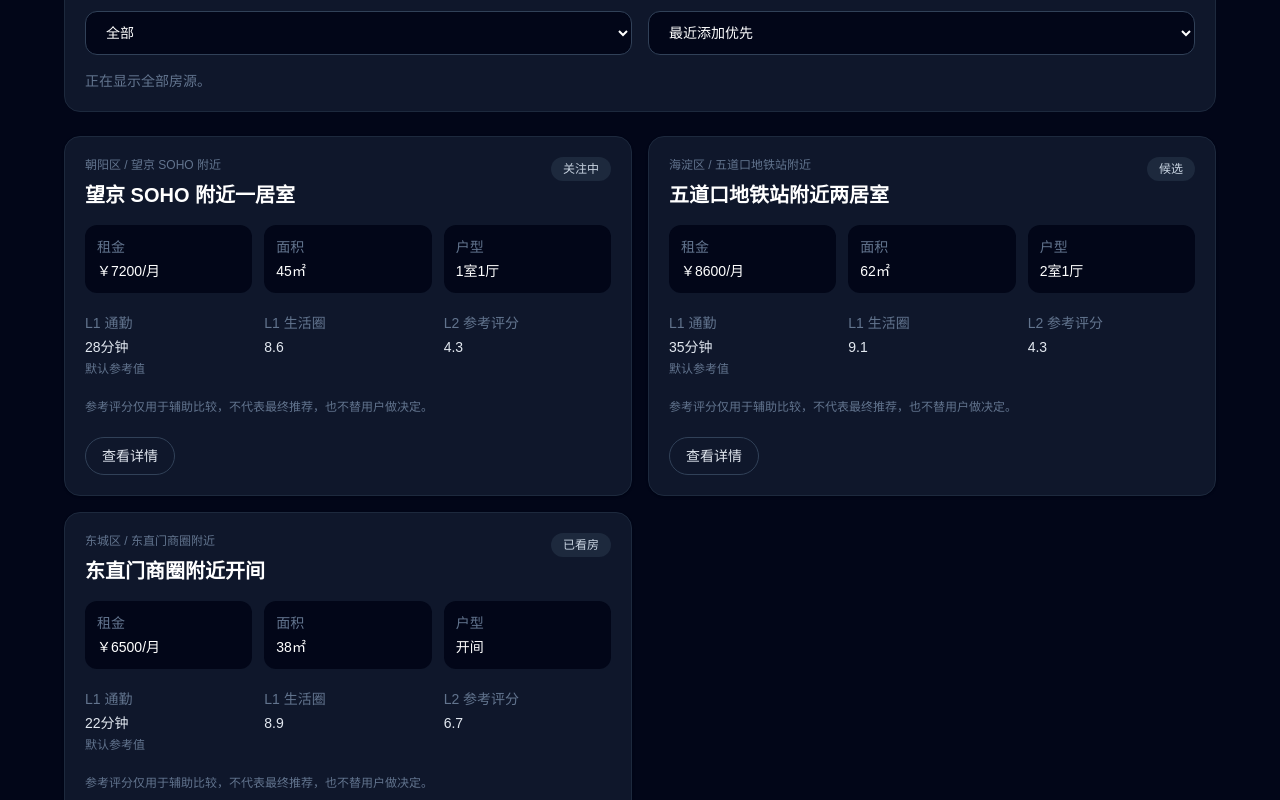
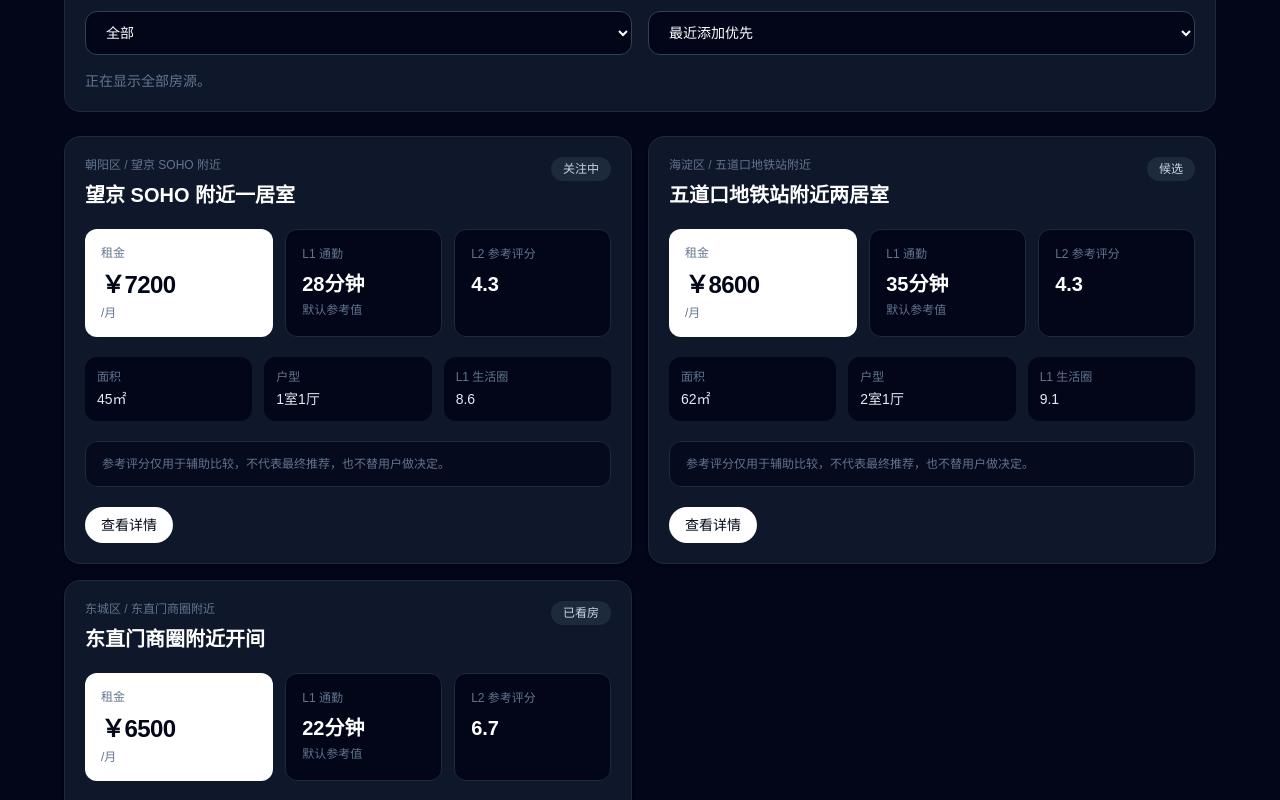
Before and after one commit to Qiu-Jiajun/HouseFolio, a Next.js app: page /portfolio in a window 1280 px wide. Shown: the part 580-1380 px from the top of the page. Built offline with nearby package versions, Linux system fonts and the light colour scheme.

Commit message:
style: polish listing card hierarchy

```diff
--- a/src/components/listing-card.tsx
+++ b/src/components/listing-card.tsx
@@ -27,48 +27,43 @@ function getCommuteSourceText(source: Listing["commuteSource"]): string | null {
 
 export function ListingCard({ listing }: ListingCardProps) {
   const commuteSourceText = getCommuteSourceText(listing.commuteSource);
+
   return (
-    <article className="rounded-2xl border border-slate-800 bg-slate-900 p-5 shadow-sm">
-      <div className="mb-4 flex items-start justify-between gap-4">
+    <article className="rounded-2xl border border-slate-800 bg-slate-900 p-5 shadow-sm transition-colors hover:border-slate-700">
+      <div className="mb-5 flex items-start justify-between gap-4">
         <div>
           <p className="mb-2 text-xs text-slate-500">
             {listing.district} / {listing.addressHint}
           </p>
-          <h2 className="text-xl font-semibold text-white">{listing.title}</h2>
+          <h2 className="text-xl font-semibold leading-7 text-white">
+            {listing.title}
+          </h2>
         </div>
 
-        <span className="rounded-full bg-slate-800 px-3 py-1 text-xs text-slate-300">
+        <span className="shrink-0 rounded-full bg-slate-800 px-3 py-1 text-xs text-slate-300">
           {statusText[listing.status]}
         </span>
       </div>
 
-      <div className="mb-5 grid grid-cols-3 gap-3 text-sm">
-        <div className="rounded-xl bg-slate-950 p-3">
-          <p className="text-slate-500">{zhCN.listingCard.fields.rent}</p>
-          <p className="mt-1 font-medium text-white">
+      <div className="mb-5 grid gap-3 md:grid-cols-[1.2fr_1fr_1fr]">
+        <div className="rounded-xl bg-white p-4 text-slate-950">
+          <p className="text-xs font-medium text-slate-500">
+            {zhCN.listingCard.fields.rent}
+          </p>
+          <p className="mt-2 text-2xl font-semibold tracking-tight">
             {zhCN.common.currencyCny}
-            {listing.rent}/{zhCN.common.month}
+            {listing.rent}
+          </p>
+          <p className="mt-1 text-xs text-slate-500">
+            /{zhCN.common.month}
           </p>
         </div>
 
-        <div className="rounded-xl bg-slate-950 p-3">
-          <p className="text-slate-500">{zhCN.listingCard.fields.area}</p>
-          <p className="mt-1 font-medium text-white">
-            {listing.area}
-            {zhCN.common.sqm}
+        <div className="rounded-xl border border-slate-800 bg-slate-950 p-4">
+          <p className="text-xs text-slate-500">
+            {zhCN.listingCard.fields.commute}
           </p>
-        </div>
-
-        <div className="rounded-xl bg-slate-950 p-3">
-          <p className="text-slate-500">{zhCN.listingCard.fields.layout}</p>
-          <p className="mt-1 font-medium text-white">{listing.layout}</p>
-        </div>
-      </div>
-
-      <div className="mb-5 grid grid-cols-3 gap-3 text-sm">
-        <div>
-          <p className="text-slate-500">{zhCN.listingCard.fields.commute}</p>
-          <p className="mt-1 text-slate-200">
+          <p className="mt-2 text-xl font-semibold text-white">
             {typeof listing.commuteMinutes === "number"
               ? `${listing.commuteMinutes}${zhCN.common.minute}`
               : zhCN.common.pending}
@@ -80,32 +75,53 @@ export function ListingCard({ listing }: ListingCardProps) {
           ) : null}
         </div>
 
-        <div>
-          <p className="text-slate-500">
-            {zhCN.listingCard.fields.lifeCircle}
-          </p>
-          <p className="mt-1 text-slate-200">
-            {formatOptionalNumber(listing.lifeCircleScore)}
-          </p>
-        </div>
-
-        <div>
-          <p className="text-slate-500">
+        <div className="rounded-xl border border-slate-800 bg-slate-950 p-4">
+          <p className="text-xs text-slate-500">
             {zhCN.listingCard.fields.referenceScore}
           </p>
-          <p className="mt-1 text-slate-200">
+          <p className="mt-2 text-xl font-semibold text-white">
             {formatOptionalNumber(listing.compositeScore)}
           </p>
         </div>
       </div>
 
-      <p className="mb-5 text-xs leading-5 text-slate-500">
-        {zhCN.listingCard.referenceScoreNote}
-      </p>
+      <div className="mb-5 grid grid-cols-3 gap-3 text-sm">
+        <div className="rounded-xl bg-slate-950 p-3">
+          <p className="text-xs text-slate-500">
+            {zhCN.listingCard.fields.area}
+          </p>
+          <p className="mt-1 font-medium text-slate-200">
+            {listing.area}
+            {zhCN.common.sqm}
+          </p>
+        </div>
+
+        <div className="rounded-xl bg-slate-950 p-3">
+          <p className="text-xs text-slate-500">
+            {zhCN.listingCard.fields.layout}
+          </p>
+          <p className="mt-1 font-medium text-slate-200">{listing.layout}</p>
+        </div>
+
+        <div className="rounded-xl bg-slate-950 p-3">
+          <p className="text-xs text-slate-500">
+            {zhCN.listingCard.fields.lifeCircle}
+          </p>
+          <p className="mt-1 font-medium text-slate-200">
+            {formatOptionalNumber(listing.lifeCircleScore)}
+          </p>
+        </div>
+      </div>
+
+      <div className="mb-5 rounded-xl border border-slate-800 bg-slate-950/70 px-4 py-3">
+        <p className="text-xs leading-5 text-slate-500">
+          {zhCN.listingCard.referenceScoreNote}
+        </p>
+      </div>
 
       <a
         href={`/portfolio/${listing.id}`}
-        className="inline-flex rounded-full border border-slate-700 px-4 py-2 text-sm font-medium text-slate-200 hover:bg-slate-800"
+        className="inline-flex rounded-full bg-white px-4 py-2 text-sm font-medium text-slate-950 hover:bg-slate-200"
       >
         {zhCN.listingCard.actions.viewDetails}
       </a>
```
